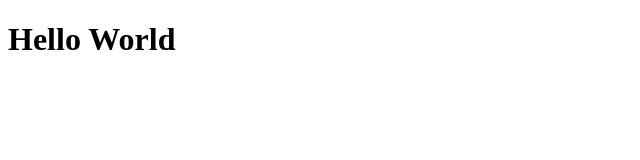
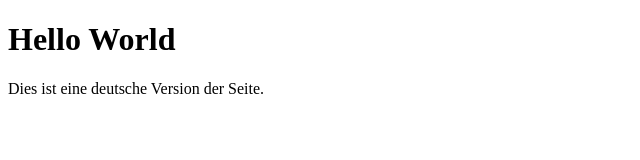
Before and after one commit to usplayz123-ctrl/demo1, a plain HTML site: page index.html in a window 1280 px wide. Shown: the whole page, without its empty margins (0-640 px from the left). Drawn offline with Linux system fonts and the light colour scheme.

Commit message:
added new feature-1

```diff
--- a/index.html
+++ b/index.html
@@ -7,5 +7,6 @@
 </head>
 <body>
     <h1>Hello World</h1>
+    <p>Dies ist eine deutsche Version der Seite.</p>
 </body>
 </html>
```
